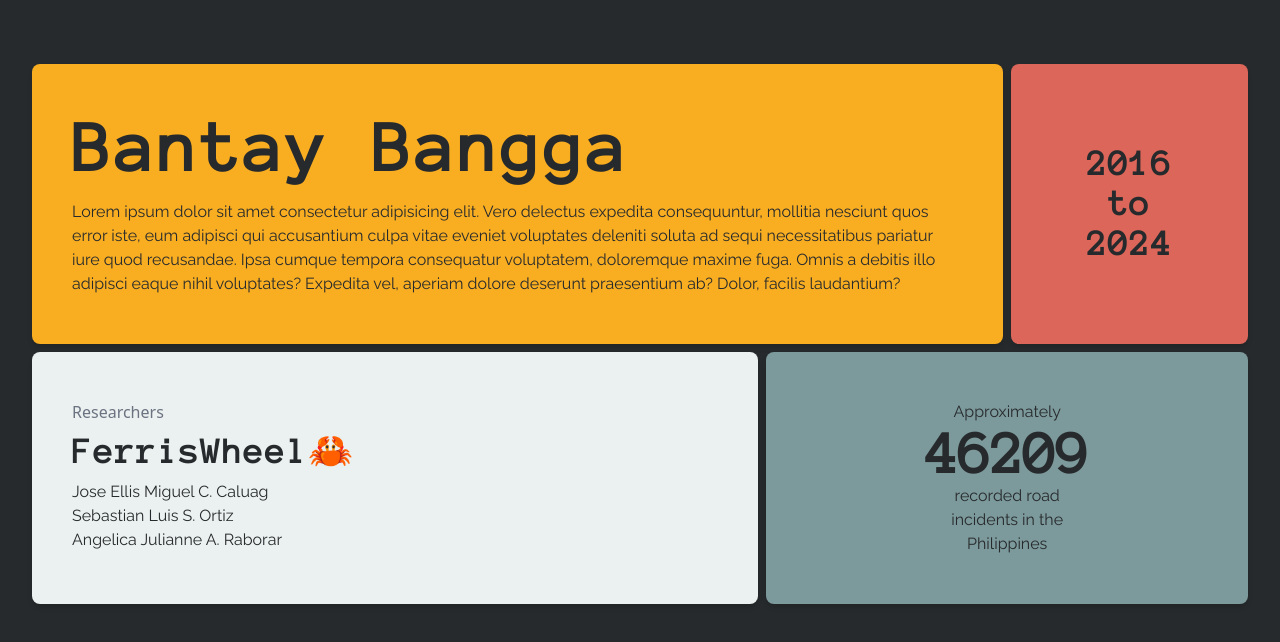
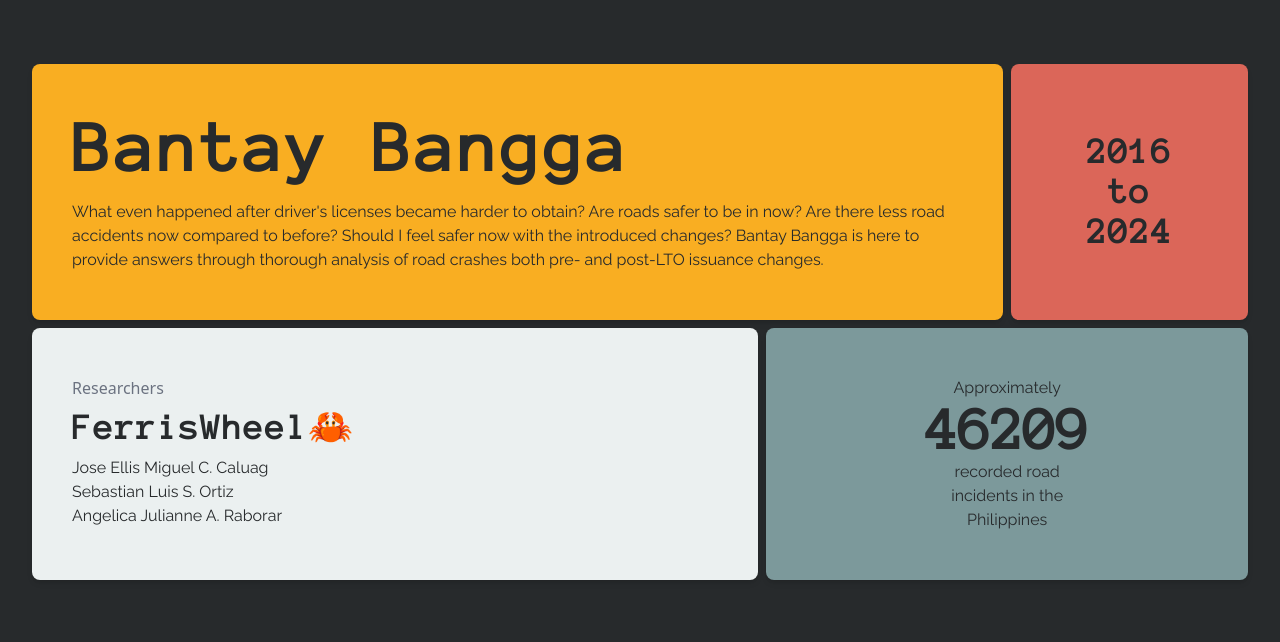
Before and after one commit to bantay-bangga/bantay-bangga.github.io, a SvelteKit app: page / in a window 1280 px wide. Shown: the top 642 px of the page. Built offline with nearby package versions, Linux system fonts and the light colour scheme.

Commit message:
feat: add website description

```diff
--- a/src/routes/Hero.svelte
+++ b/src/routes/Hero.svelte
@@ -4,11 +4,11 @@
     >
         <h1 class="font-anon text-7xl font-bold tracking-wider">Bantay Bangga</h1>
         <p class="font-raleway">
-            Lorem ipsum dolor sit amet consectetur adipisicing elit. Vero delectus expedita consequuntur, mollitia
-            nesciunt quos error iste, eum adipisci qui accusantium culpa vitae eveniet voluptates deleniti soluta ad
-            sequi necessitatibus pariatur iure quod recusandae. Ipsa cumque tempora consequatur voluptatem, doloremque
-            maxime fuga. Omnis a debitis illo adipisci eaque nihil voluptates? Expedita vel, aperiam dolore deserunt
-            praesentium ab? Dolor, facilis laudantium?
+            What even happened after driver's licenses became harder to obtain?
+            Are roads safer to be in now?
+            Are there less road accidents now compared to before?
+            Should I feel safer now with the introduced changes?
+            Bantay Bangga is here to provide answers through thorough analysis of road crashes both pre- and post-LTO issuance changes.
         </p>
     </div>
     <div
```
